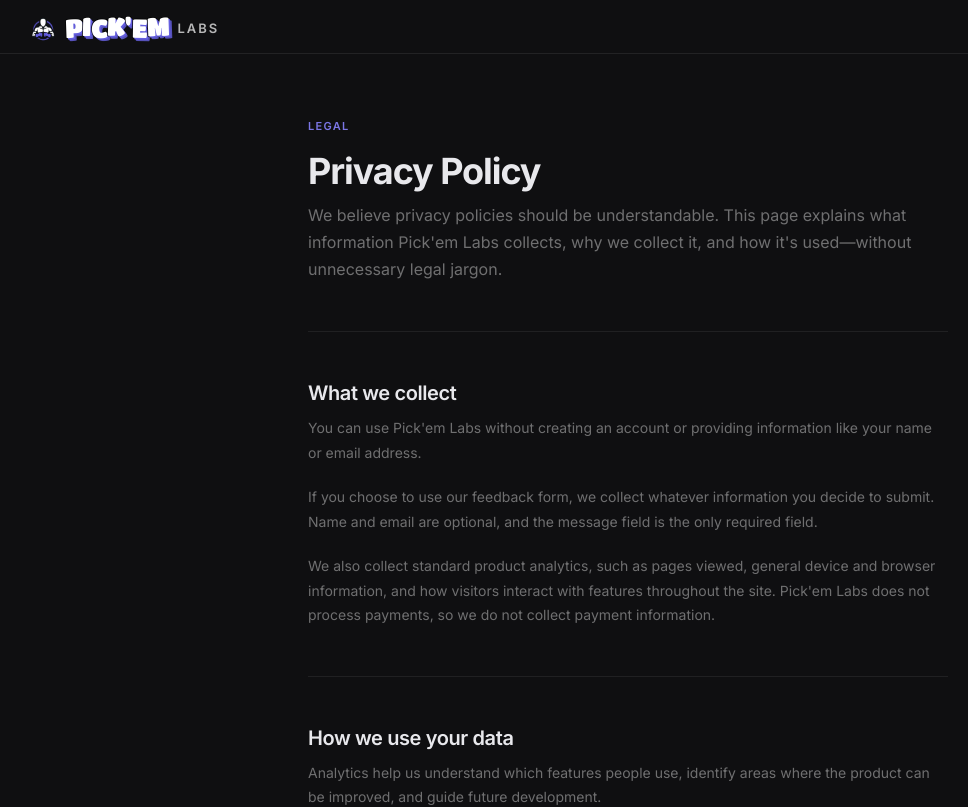
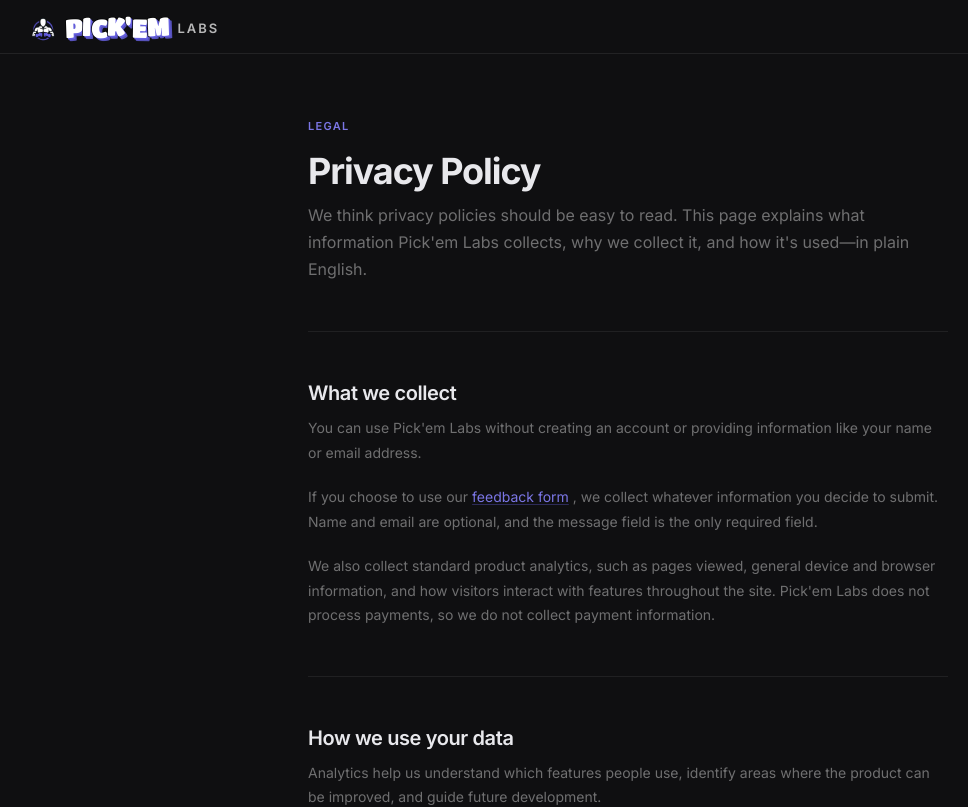
Before and after one commit to yasmin-xyz/ufc-fight-predictor, a Next.js app: page /privacy in a window 1280 px wide. Shown: the top 807 px of the page, without its empty margins (12-980 px from the left). Built offline with nearby package versions, Linux system fonts and the light colour scheme.

Commit message:
Revise privacy policy wording for better readability

```diff
--- a/app/privacy/page.tsx
+++ b/app/privacy/page.tsx
@@ -21,9 +21,8 @@
           <div className="meth-eyebrow">Legal</div>
           <h1 className="meth-title">Privacy Policy</h1>
           <p className="meth-lead">
-            We believe privacy policies should be understandable. This page
-            explains what information Pick&apos;em Labs collects, why we collect
-            it, and how it&apos;s used—without unnecessary legal jargon.
+            We think privacy policies should be easy to read. This page explains what information Pick&apos;em Labs collects, why we collect
+            it, and how it&apos;s used—in plain English.
           </p>
         </header>
 
@@ -38,7 +37,10 @@
           </p>
 
           <p className="meth-body">
-            If you choose to use our feedback form, we collect whatever
+            If you choose to use our {" "}
+            <Link href="/feedback" className="meth-inline-link">
+              feedback form
+            </Link>{" "}, we collect whatever
             information you decide to submit. Name and email are optional, and
             the message field is the only required field.
           </p>
```
